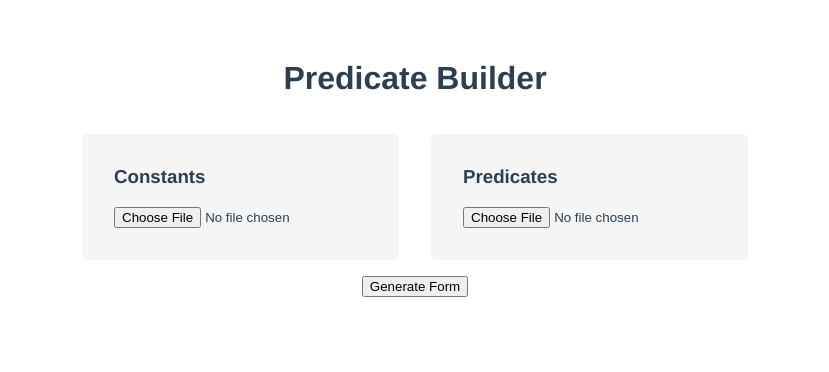
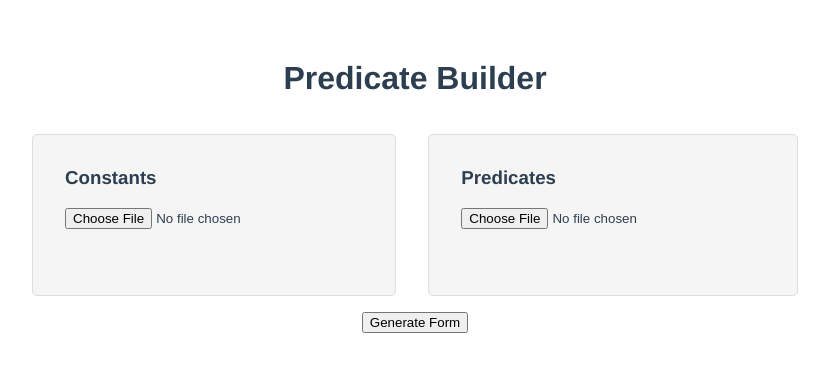
Before and after one commit to ferbarra/predicate-builder, a Vue app: page / in a window 1280 px wide. Shown: the top 372 px of the page, without its empty margins (225-1054 px from the left). Built offline with nearby package versions, Linux system fonts and the light colour scheme; what vue-clipboard2 would draw is missing.

Commit message:
Improves styling

```diff
--- a/src/components/FileUpload.vue
+++ b/src/components/FileUpload.vue
@@ -4,12 +4,12 @@
       <div class="constants-upload">
         <h3>Constants</h3>
         <input type="file" id="constants-file"/>
-        <p v-if="noConstantsFile">You must upload a file with your constants</p>
+        <p v-visible="noConstantsFile" class="warning">You must upload a file with your constants</p>
       </div>
       <div class="predicates-upload">
         <h3>Predicates</h3>
         <input type="file" id="predicates-file"/>
-        <p v-if="noPredicatesFile">You must upload a file with your predicates</p>
+        <p v-visible="noPredicatesFile" class="warning">You must upload a file with your predicates</p>
       </div>
     </div>
     <button v-on:click="readFiles" class="upload-button">Generate Form</button>
@@ -88,9 +88,14 @@ export default {
   margin: 1rem;
   padding: 2rem;
   background-color: #f5f5f5;
+  border: 1px solid;
   border-radius: 5px;
+  border-color: #ddd;
   h3 {
     margin-top: 0;
+  }
+  .warning {
+    margin-bottom: 0;
   }
 }
 .upload-button {
```
